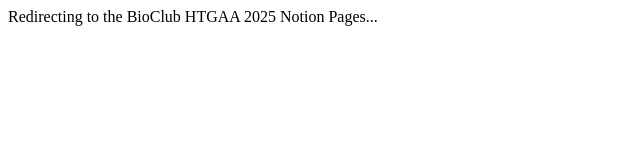
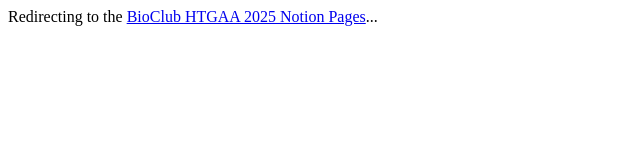
Before and after one commit to BioClub/htgaa.bioclub.tokyo, a plain HTML site: page index.html in a window 1280 px wide. Shown: the whole page, without its empty margins (0-640 px from the left). Drawn offline with Linux system fonts and the light colour scheme.

Commit message:
Update index.html

```diff
--- a/index.html
+++ b/index.html
@@ -3,6 +3,6 @@
 <meta http-equiv="refresh" content="1000; URL=https://bioclub-tokyo.notion.site/How-To-Grow-Almost-Anything-BioClub-Tokyo-cad83e4b471c4c07b864b528d118396c?pvs=74" />
 </head>
 <body>
-Redirecting to the BioClub HTGAA 2025 Notion Pages...
+Redirecting to the <a href="https://bioclub-tokyo.notion.site/How-To-Grow-Almost-Anything-BioClub-Tokyo-cad83e4b471c4c07b864b528d118396c?pvs=74">BioClub HTGAA 2025 Notion Pages</a>...
 </body>
 </html>
```
